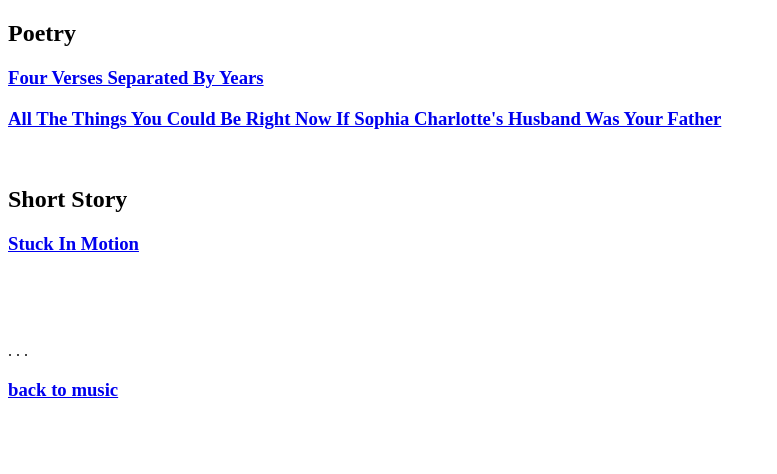
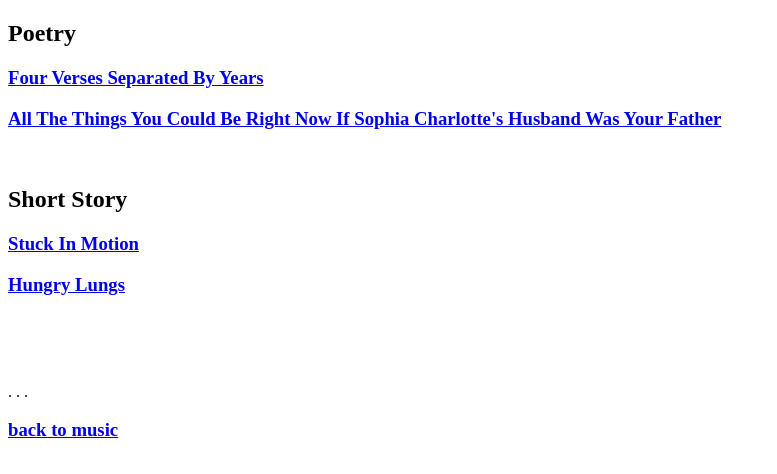
Before and after one commit to amoskmusic/wornmusicwebsite, a plain HTML site: page writing.html in a window 1280 px wide. Shown: the whole page, without its empty margins (0-777 px from the left). Drawn offline with Linux system fonts and the light colour scheme.

Commit message:
Update writing.html

```diff
--- a/writing.html
+++ b/writing.html
@@ -24,6 +24,8 @@
 
 <h3><a href="Stuck in Motion revision 4.pdf" target="_blank">Stuck In Motion</a></h3>
 
+<h3><a href="pdfs/Hungry Lungs.pdf" target="_blank">Hungry Lungs</a></h3>
+
 <p class="blamk">. . .</p>
 <p class="blamk">. . .</p>
 <p>. . .</p>
```
